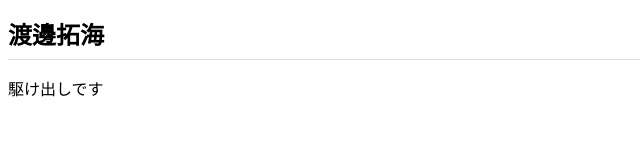
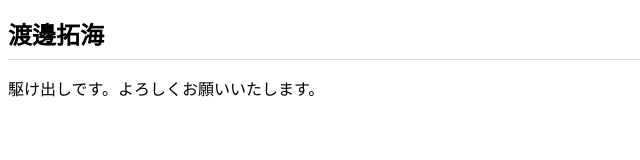
Before and after one commit to X1Ly/dotinstall.github.io, a plain HTML site: page index.html in a window 1280 px wide. Shown: the whole page, without its empty margins (0-640 px from the left). Drawn offline with Linux system fonts and the light colour scheme.

Commit message:
Add files via upload

```diff
--- a/index.html
+++ b/index.html
@@ -7,6 +7,6 @@
 </head>
 <body>
         <h1>渡邊拓海</h1>
-        <p>駆け出しです</p>
+        <p>駆け出しです。よろしくお願いいたします。</p>
 </body>
 </html>
```
